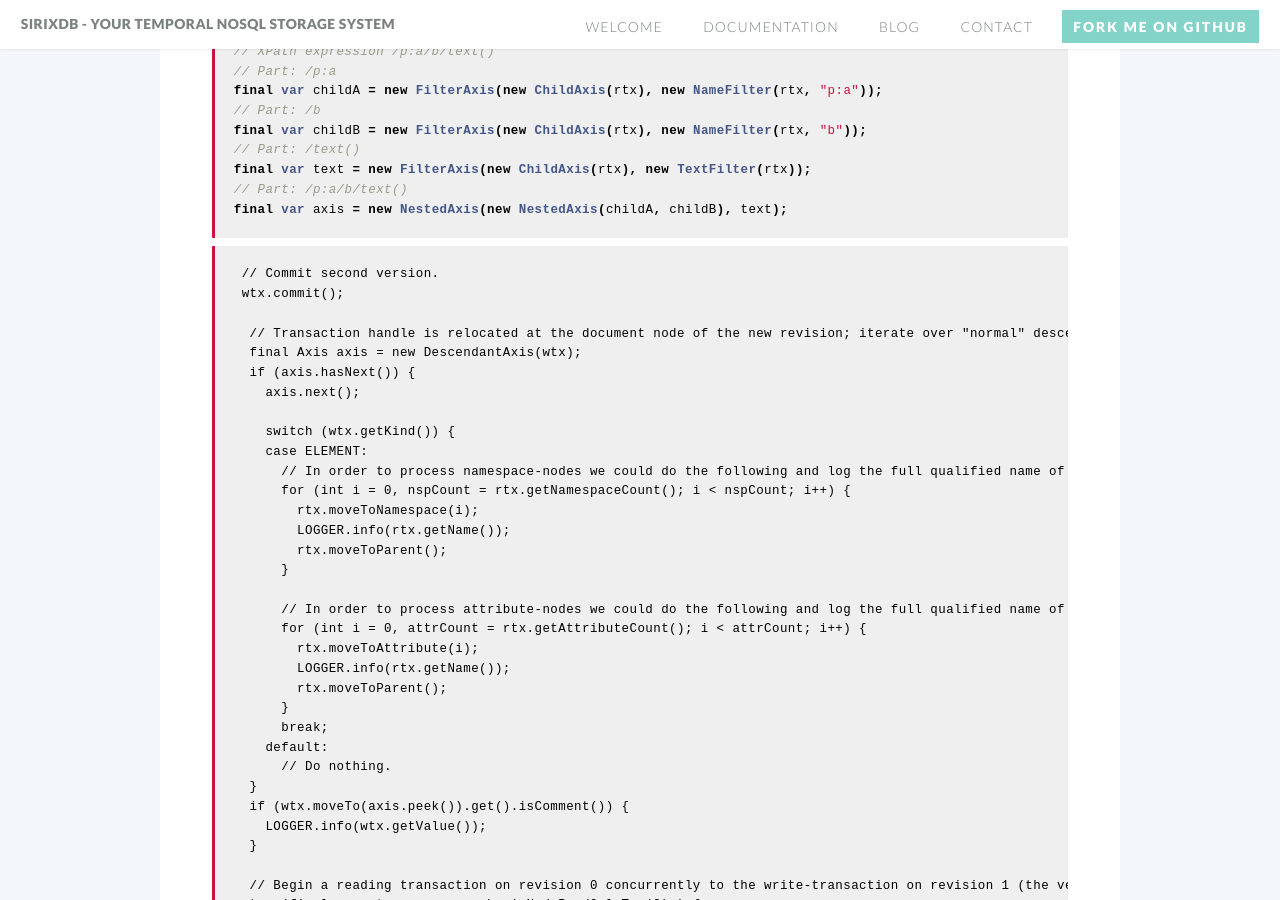
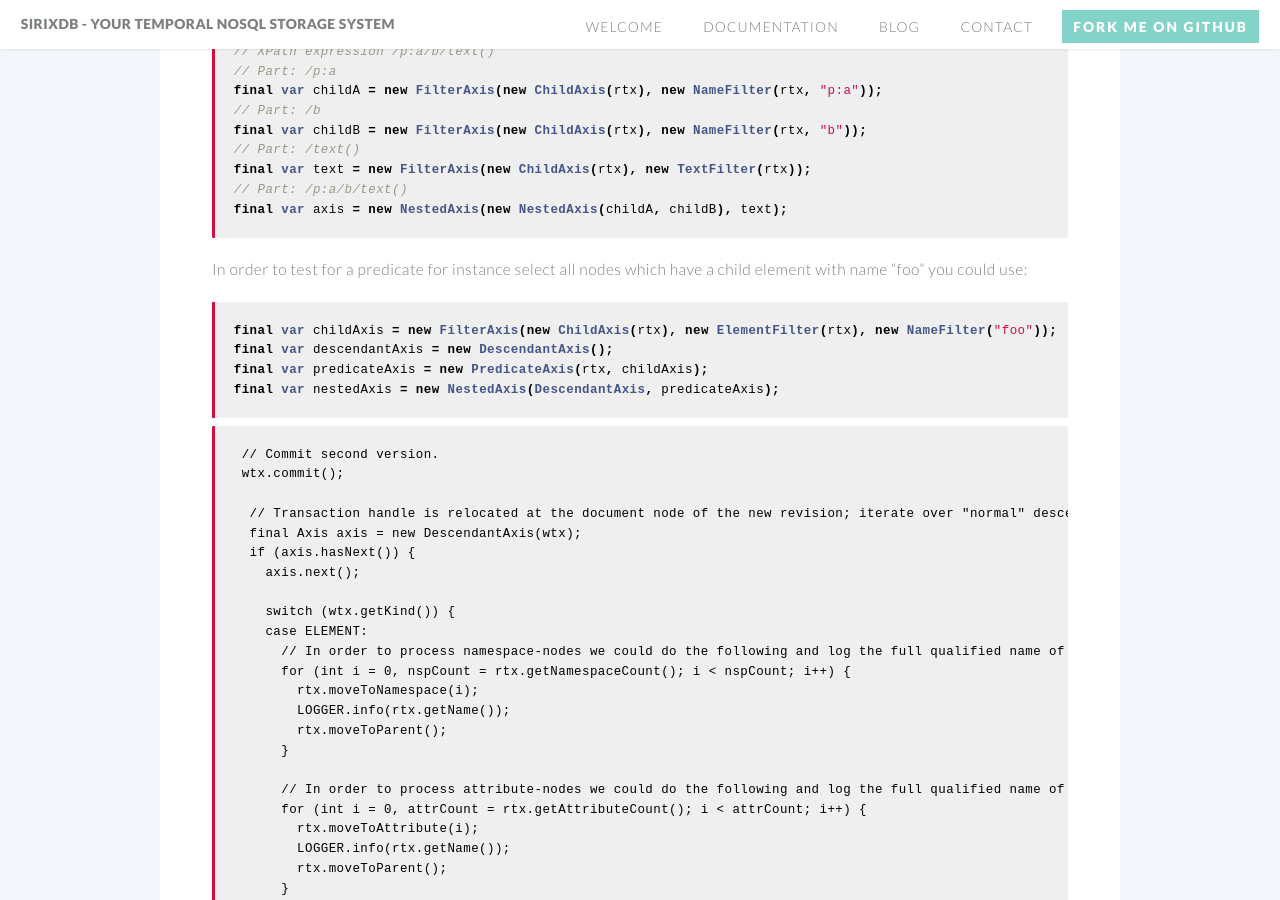
Before and after one commit to sirixdb/sirixdb.github.io, a Jekyll site: the page built from transactional-cursor-api.md, in a window 1280 px wide and 900 px high, scrolled down 5136 px. Built offline with Jekyll 4.4.1, drawn with Linux system fonts in a browser that asks for light colours; our own code applies the rules of GitHub Pages for plain Markdown files.

Commit message:
Update transactional-cursor-api.md

````diff
--- a/transactional-cursor-api.md
+++ b/transactional-cursor-api.md
@@ -213,6 +213,15 @@ final var childB = new FilterAxis(new ChildAxis(rtx), new NameFilter(rtx, "b"));
 final var text = new FilterAxis(new ChildAxis(rtx), new TextFilter(rtx));
 // Part: /p:a/b/text()
 final var axis = new NestedAxis(new NestedAxis(childA, childB), text);
+```
+
+In order to test for a predicate for instance select all nodes which have a child element with name "foo" you could use:
+
+```java
+final var childAxis = new FilterAxis(new ChildAxis(rtx), new ElementFilter(rtx), new NameFilter("foo"));
+final var descendantAxis = new DescendantAxis();
+final var predicateAxis = new PredicateAxis(rtx, childAxis);
+final var nestedAxis = new NestedAxis(DescendantAxis, predicateAxis);
 ```
 
      // Commit second version.
````
